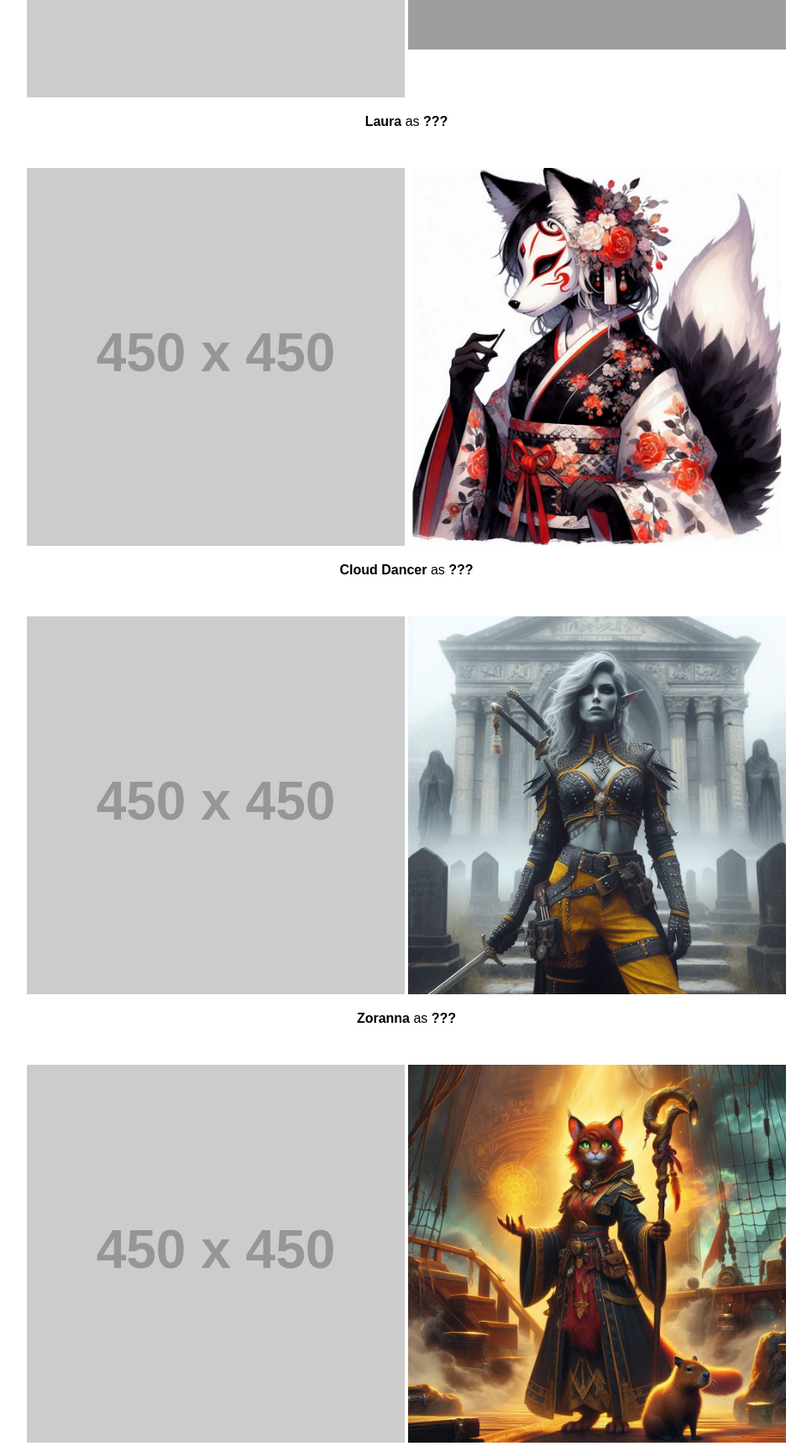
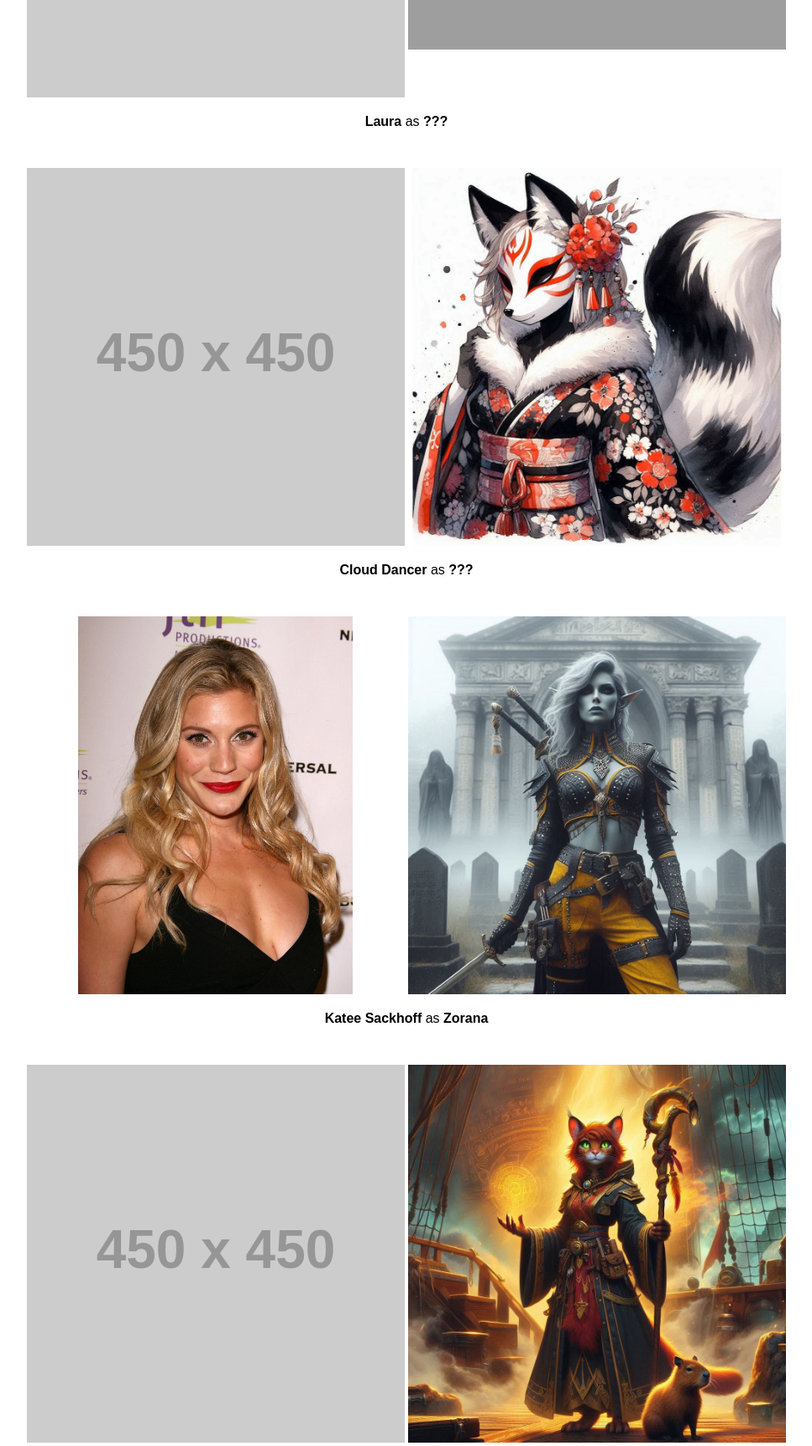
Before and after one commit to Dude036/Cyneric, a Django app: page /cast/ in a window 1280 px wide. Shown: the part 732-2454 px from the top of the page at 84% size, without its empty margins (156-1123 px from the left). Run offline with Django 3.2, Linux system fonts and the light colour scheme; grey boxes labelled with a size stand in for pictures from a placeholder-image service; parts of the project's set-up code (start-up, migrations or seed data) failed here and were passed over; some libraries are stand-ins or nearby versions; grey boxes are pictures that could not be loaded.

Commit message:
Updating Cloud Dancer and Adding Zoranna Actress

```diff
--- a/static/templates/cast.html
+++ b/static/templates/cast.html
@@ -59,10 +59,10 @@
     </p>
   </div>
   <div class="cast_photo">
-    <img class="cast_photo_img" src="https://placehold.co/450x450" alt="???">
+    <img class="cast_photo_img" src="/static/img/Tyrant/Katee Sackhoff.jpg" alt="Katee Sackhoff">
     <img class="cast_photo_img" src="/static/img/Tyrant/Zoranna.jpg" alt="Zoranna">
     <p>
-      <b>Zoranna</b> as <b>???</b>
+      <b>Katee Sackhoff</b> as <b>Zorana</b>
     </p>
   </div>
   <div class="cast_photo">
```
Also changed, not shown: static/img/Tyrant/Cloud Dancer.png, static/img/Tyrant/Katee Sackhoff.jpg (added).
